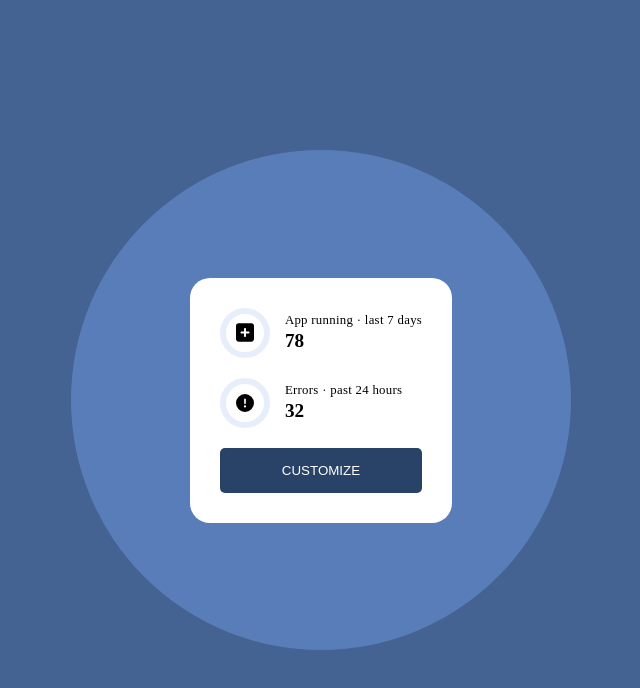
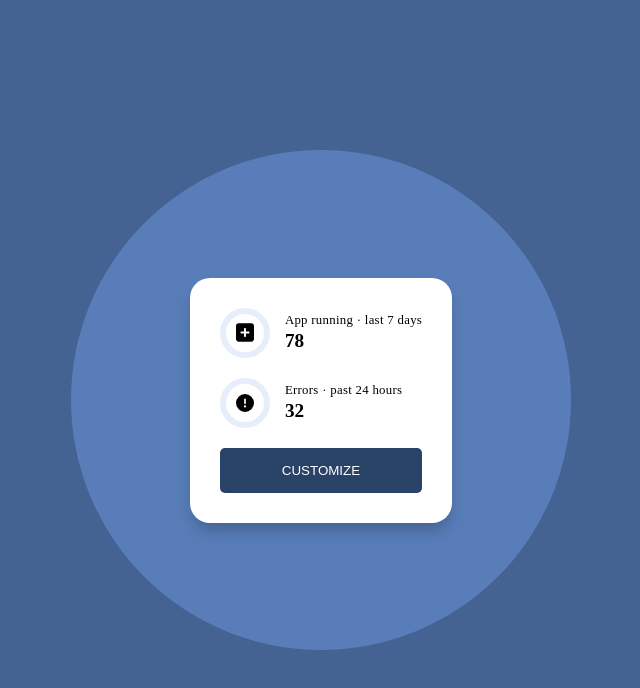
Before and after one commit to egidehirwa/100DaysOfCode, a plain HTML site: page Day13/index.html in a window 1280 px wide. Shown: the whole page, without its empty margins (319-959 px from the left). Drawn offline with Linux system fonts and the light colour scheme.

Commit message:
added box shadow

```diff
--- a/Day13/style.css
+++ b/Day13/style.css
@@ -46,6 +46,7 @@ section {
     gap: 20px;
     position: relative;
     z-index: 5;
+    box-shadow: 0px 10px 15px -3px var(--bg);
 }
 
 .notif {
@@ -89,4 +90,5 @@ button {
     border-radius: 5px;
     border: none;
     text-transform: uppercase;
+    cursor: pointer;
 }
```
